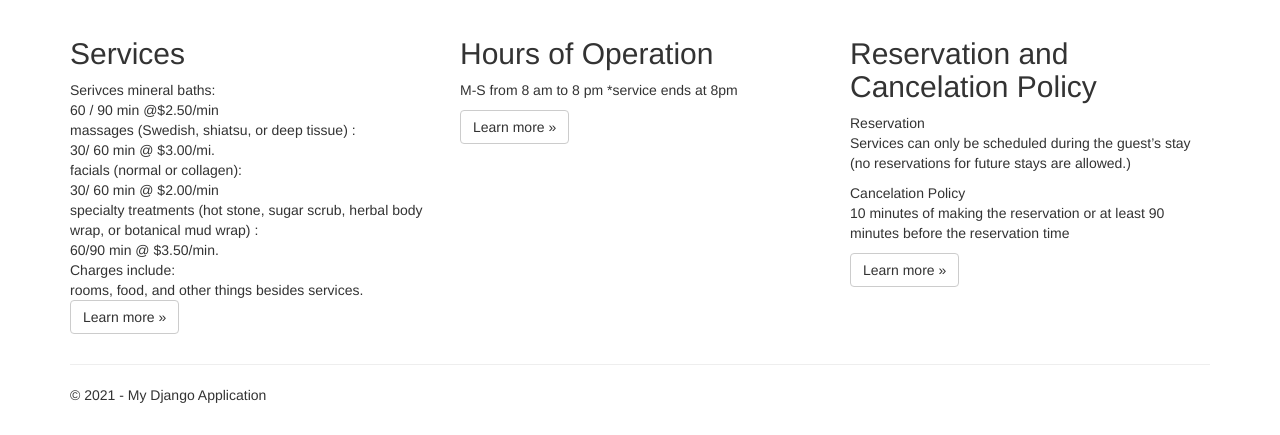
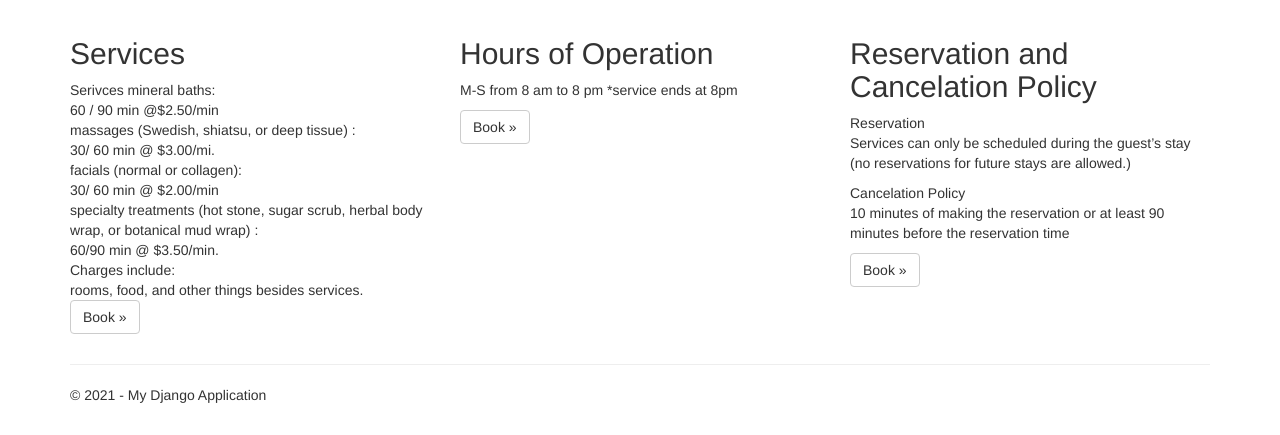
Before and after one commit to Casillasv7495/IST303-F21-Prj-Team-3, a Django app: page / in a window 1280 px wide. Shown: the part 408-843 px from the top of the page. Run offline with Django 3.2, Linux system fonts and the light colour scheme; some libraries are stand-ins or nearby versions.

Commit message:
Update index.html
changed again home page

```diff
--- a/MiYE/app/templates/app/index.html
+++ b/MiYE/app/templates/app/index.html
@@ -5,7 +5,7 @@
 <div class="jumbotron">
     <h1>Welcome to “Mud in Your Eye” (MiYE)</h1>
     <p class="lead">a SPA that will making you open your eyes to new sights</p>
-    <p><a href="https://www.djangoproject.com/" class="btn btn-primary btn-large">Learn more &raquo;</a></p>
+    <p><a href="{% url 'about' %}" class="btn btn-primary btn-large">Learn more &raquo;</a></p>
 </div>
 
 <div class="row">
@@ -16,14 +16,12 @@
         facials (normal or collagen):         <br>                                                      30/ 60 min @ $2.00/min <br>
         specialty treatments (hot stone, sugar scrub, herbal body wrap, or botanical mud wrap) :  <br>  60/90 min @ $3.50/min. <br>
         Charges include:<br>  rooms, food, and other things besides services.
-        <p><a class="btn btn-default" href="https://djangobook.com/django-tutorials/">Learn more &raquo;</a></p>
+        <p><a class="btn btn-default" href="{% url 'contact' %}">Book &raquo;</a></p>
     </div>
     <div class="col-md-4">
         <h2> Hours of Operation </h2>
         <p> M-S  from 8 am to 8 pm *service ends at 8pm</p>
-
-
-        <p><a class="btn btn-default" href="https://pypi.org/">Learn more &raquo;</a></p>
+        <p><a class="btn btn-default" href="{% url 'contact' %}">Book &raquo;</a></p>
     </div>
     <div class="col-md-4">
         <h2>Reservation and Cancelation Policy</h2>
@@ -31,7 +29,7 @@
         Services can only be scheduled during the guest’s stay (no reservations for future stays are allowed.)</p>
         <p>Cancelation Policy <br>
         10 minutes of making the reservation or at least 90 minutes before the reservation time</p>
-        <p><a class="btn btn-default" href="http://azure.microsoft.com">Learn more &raquo;</a></p>
+        <p><a class="btn btn-default" href="{% url 'contact' %}">Book &raquo;</a></p>
     </div>
 </div>
 
```
